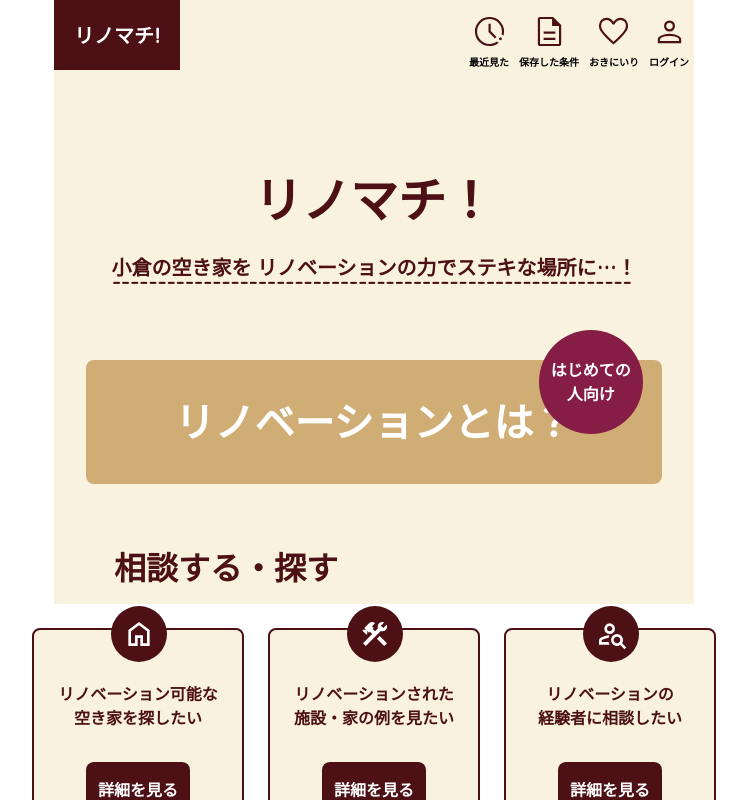
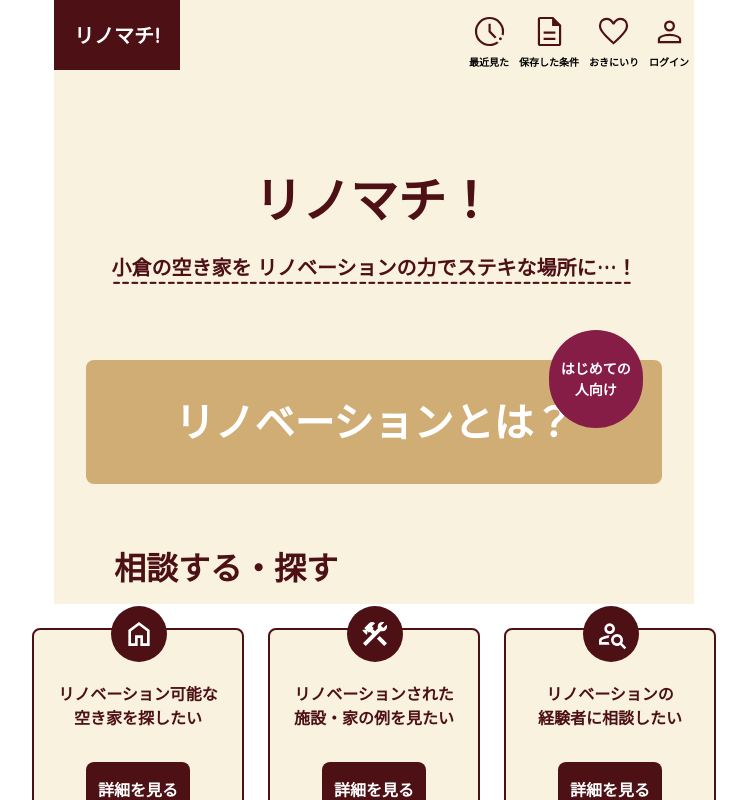
Before and after one commit to yama-chiiii/Rinomachi-Front, a Next.js app: page / in a window 1280 px wide. Shown: the top 800 px of the page, without its empty margins (266-1013 px from the left). Built offline with nearby package versions, Linux system fonts and the light colour scheme.

Commit message:
style:スタイルの調整

```diff
--- a/src/app/page.tsx
+++ b/src/app/page.tsx
@@ -19,7 +19,7 @@ export default function Home() {
         </div>
         <div className='w-full flex justify-center relative mt-64'>
           {/* 要修正 */}
-          <div className='absolute -top-24% right-8% px-12 py-28 rounded-full text-center text-md bg-red-dark text-white'>
+          <div className='absolute -top-24% right-8% px-10 lg:px-12 py-24 lg:py-28 rounded-full text-center text-sm lg:text-md bg-red-dark text-white'>
             はじめての
             <br />
             人向け
```
